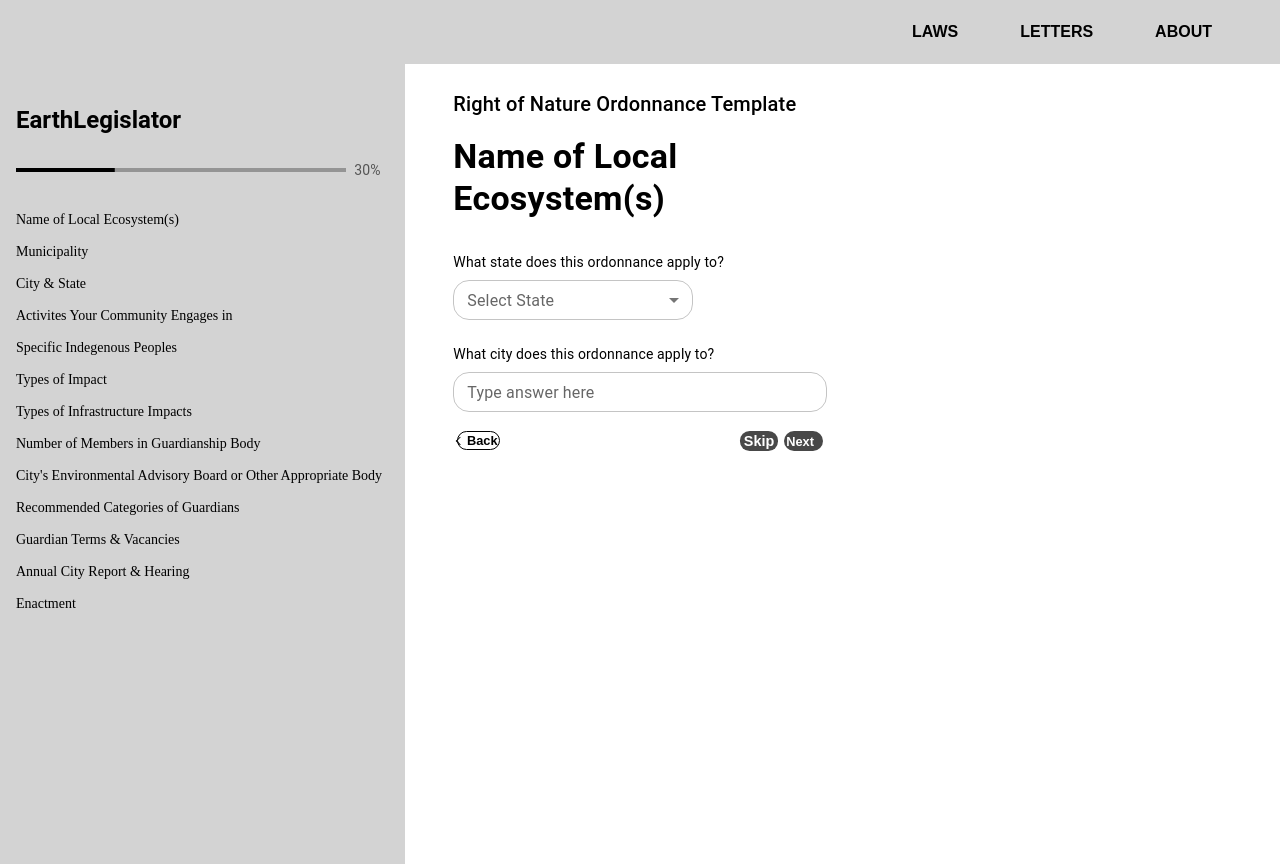
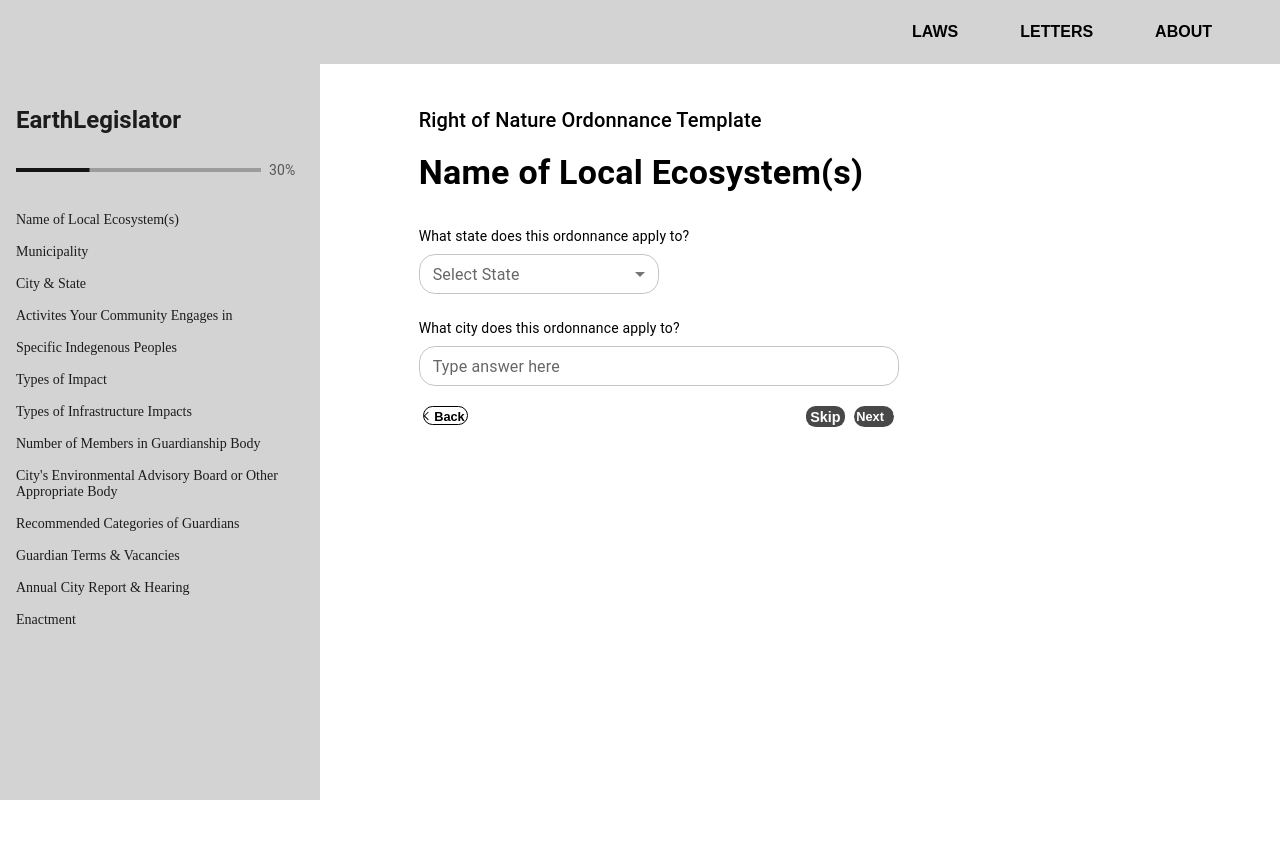
Before and after one commit to cornellh4i/earth-law-center, a React (Create React App) app in the folder client/: page /template-filler in a window 1280 px wide. After the commit the page ends 800 px from the top, so only its background shows below. Built offline with nearby package versions, Linux system fonts and the light colour scheme.

Commit message:
Completely rewrite FieldSideBar and style TemplateFiller page

```diff
--- a/client/src/components/FieldSideBar/FieldSideBar.css
+++ b/client/src/components/FieldSideBar/FieldSideBar.css
@@ -8,10 +8,20 @@
     color: #585858;
 }
 
-.field-sidebar {
-    height: 100vh;
-    min-width: 20rem;
+/* Sidebar Drawer styling */
+.sidebar {
+    width: 20rem;
+}
+
+.sidebar .MuiDrawer-paper {
+    width: 20rem;
     background-color: lightgray;
+    border: 0;
+}
+
+/* Sidebar content styling */
+.sidebar-content {
+    padding-top: 5rem;
     padding-left: 1rem;
     padding-right: 1rem;
 }
--- a/client/src/components/FieldSideBar/FieldSideBar.jsx
+++ b/client/src/components/FieldSideBar/FieldSideBar.jsx
@@ -3,6 +3,7 @@ import Typography from '@mui/material/Typography';
 import './FieldSideBar.css';
 import LinearProgressWithLabel from './ProgressBar';
 import Box from '@mui/material/Box';
+import Drawer from '@mui/material/Drawer';
 
 /** Component for a Field Side Bar
  * @param {title} is the title header of the sidebar
@@ -11,23 +12,28 @@ import Box from '@mui/material/Box';
 */
 
 const FieldSideBar = (props) => {
-
   // Value to render in the progress bar
   const [progress, setProgress] = useState(props.progress);
 
   return (
-    <div className='field-sidebar'>
+    <Drawer
+      className='sidebar'
+      variant='permanent'
+      anchor='left'
+    >
+      <div className='sidebar-content'>
         {/* Header title */}
-      <Typography pt={5} pb={3} variant='h5' component='div' sx={{ fontWeight: 'bold' }}>{props.title}</Typography>
+        <Typography pt={3} pb={3} variant='h5' component='div' sx={{ fontWeight: 'bold' }}>{props.title}</Typography>
 
         {/* Progress bar */}
         <Box pb={3} sx={{ display: 'flex', alignItems: 'center' }}>
-      <LinearProgressWithLabel value={progress} color = 'inherit'/>
+          <LinearProgressWithLabel value={progress} color='inherit' />
         </Box>
 
         {/* Field items */}
         <div className='bar-div'>{props.fieldItem}</div>
       </div>
+    </Drawer>
   );
 };
 
--- a/client/src/pages/TemplateFiller/TemplateFiller.css
+++ b/client/src/pages/TemplateFiller/TemplateFiller.css
@@ -0,0 +1,5 @@
+.question-answer-content {
+    /* min-width: 300rem; */
+    /* padding-left: 5rem;
+    padding-top: 2rem; */
+}
--- a/client/src/pages/TemplateFiller/TemplateFiller.jsx
+++ b/client/src/pages/TemplateFiller/TemplateFiller.jsx
@@ -3,6 +3,7 @@ import React, { useState } from 'react';
 import './TemplateFiller.css';
 import FieldSideBar from '../../components/FieldSideBar/FieldSideBar';
 import Grid from '@mui/material/Grid';
+import Box from '@mui/material/Box';
 
 
 /** Component for Template Filler Page */
@@ -42,15 +43,16 @@ const TemplateFiller = () => {
   return (
     <div>
       {/* Entries to field prop is temporary for testing */}
-      <Grid container spacing={4}>
-        <Grid item xs={6} md={4} sx={{maxWidth:1/4}}>
+      <Box sx={{ display: 'flex' }}>
         <FieldSideBar
           title='EarthLegislator'
           progress={progress}
-            clicked ={clicked}
-            fieldItem={fieldItem} />
-        </Grid>
-        <Grid item xs={6} md={4} >
+          clicked={clicked}
+          fieldItem={fieldItem}
+        />
+        <Grid pt={2} container spacing={4}>
+          <Grid item xs={1} />
+          <Grid item xs={10} >
             <QuestionAnswer
               field={clicked}
               title={'Right of Nature Ordonnance Template'}
@@ -59,10 +61,10 @@ const TemplateFiller = () => {
                 ['text input', 'What city does this ordonnance apply to?'],
               ]}
             />
-
           </Grid>
+          <Grid item xs={1} />
         </Grid>
-
+      </Box>
     </div>
   );
 };
```
Lines whose indentation alone changed are shown as unchanged.
